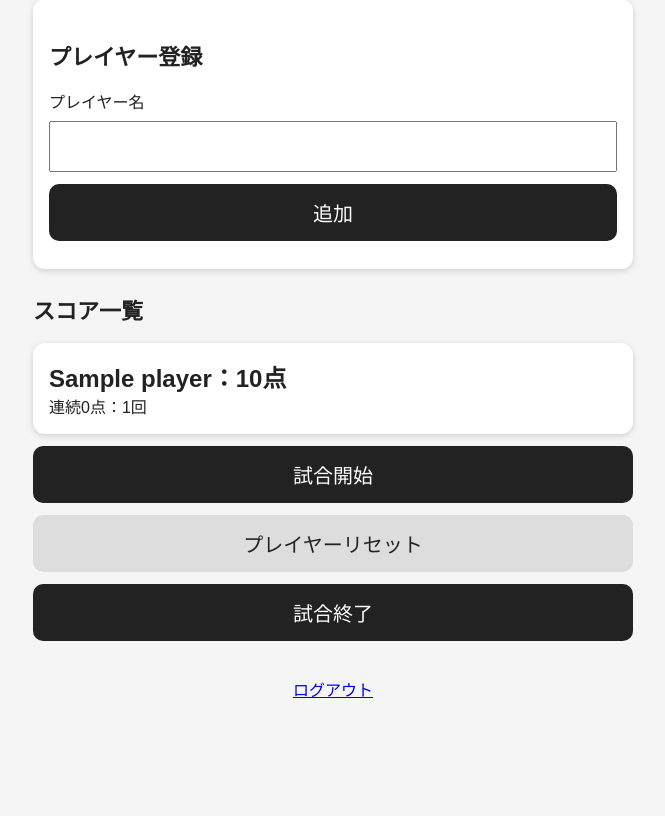
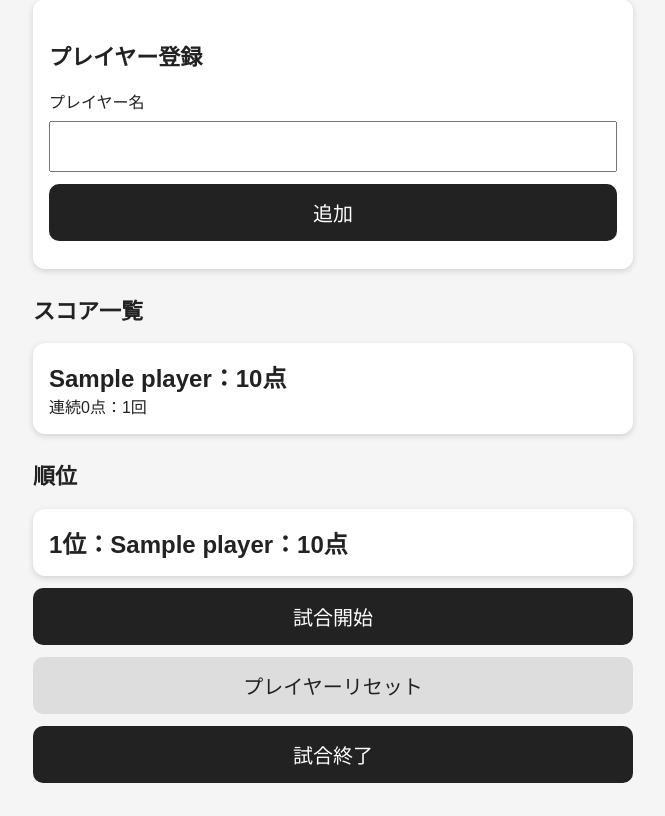
Before and after one commit to mappoll/molkky-score-app, a Flask app: template templates/index.html in a window 1280 px wide. Shown: the part 158-974 px from the top of the page, without its empty margins (307-972 px from the left). Before the commit the page ends 856 px from the top, so only its background shows below. Run offline with Flask 3, Linux system fonts and the light colour scheme; the template is opened without the code that fills it: most values are stand-ins (such as "Sample title", 1, 10 or a date in 2020); parts of the project's set-up code (start-up, migrations or seed data) failed here and were passed over.

Commit message:
Add undo shuffle and ranking

```diff
--- a/app.py
+++ b/app.py
@@ -1,4 +1,6 @@
+import copy
 import os
+import random
 from dotenv import load_dotenv
 from flask import Flask, render_template, request, redirect, url_for, session
 
@@ -15,10 +17,12 @@
 if not APP_PASSWORD:
     raise RuntimeError("APP_PASSWORDが設定されていません。")
 
+
 players = []
 current_player_index = 0
 game_started = False
 winner_message = ""
+game_history = []
 
 
 def reset_game_status():
@@ -27,11 +31,39 @@
     current_player_index = 0
     game_started = False
     winner_message = ""
+    game_history.clear()
 
     for player in players:
         player["score"] = 0
         player["miss_count"] = 0
         player["is_lost"] = False
+
+
+def save_history():
+    game_history.append({
+        "players": copy.deepcopy(players),
+        "current_player_index": current_player_index,
+        "game_started": game_started,
+        "winner_message": winner_message
+    })
+
+
+def restore_last_history():
+    global current_player_index, game_started, winner_message
+
+    if len(game_history) == 0:
+        return False
+
+    snapshot = game_history.pop()
+
+    players.clear()
+    players.extend(snapshot["players"])
+
+    current_player_index = snapshot["current_player_index"]
+    game_started = snapshot["game_started"]
+    winner_message = snapshot["winner_message"]
+
+    return True
 
 
 def get_active_players():
@@ -42,6 +74,13 @@
             active_players.append(player)
 
     return active_players
+
+
+def get_ranking():
+    return sorted(
+        players,
+        key=lambda player: (player["is_lost"], -player["score"], player["miss_count"])
+    )
 
 
 def update_score(player, point):
@@ -79,16 +118,22 @@
         return redirect(url_for("login"))
 
     current_player = None
+    ranking = []
 
     if game_started and len(players) > 0 and not winner_message:
         current_player = players[current_player_index]
+
+    if winner_message:
+        ranking = get_ranking()
 
     return render_template(
         "index.html",
         players=players,
         game_started=game_started,
         current_player=current_player,
-        winner_message=winner_message
+        winner_message=winner_message,
+        ranking=ranking,
+        can_undo=len(game_history) > 0
     )
 
 
@@ -116,7 +161,7 @@
     if game_started:
         return redirect(url_for("index"))
 
-    name = request.form.get("player_name").strip()
+    name = (request.form.get("player_name") or "").strip()
 
     if name != "":
         players.append({
@@ -137,6 +182,7 @@
         return redirect(url_for("login"))
 
     players.clear()
+    game_history.clear()
     current_player_index = 0
     game_started = False
     winner_message = ""
@@ -154,6 +200,7 @@
     if len(players) < 2:
         return redirect(url_for("index"))
 
+    random.shuffle(players)
     reset_game_status()
     game_started = True
 
@@ -186,6 +233,8 @@
     if point < 0 or point > 12:
         return redirect(url_for("index"))
 
+    save_history()
+
     update_score(current_player, point)
 
     if current_player["is_lost"]:
@@ -207,6 +256,16 @@
     return redirect(url_for("index"))
 
 
+@app.route("/undo_score", methods=["POST"])
+def undo_score():
+    if not session.get("logged_in"):
+        return redirect(url_for("login"))
+
+    restore_last_history()
+
+    return redirect(url_for("index"))
+
+
 @app.route("/end_game", methods=["POST"])
 def end_game():
     global game_started, winner_message
@@ -216,6 +275,7 @@
 
     game_started = False
     winner_message = ""
+    game_history.clear()
 
     return redirect(url_for("index"))
 
--- a/templates/index.html
+++ b/templates/index.html
@@ -52,6 +52,22 @@
             </div>
         {% endif %}
 
+        {% if winner_message and ranking %}
+            <h2>順位</h2>
+
+            {% for player in ranking %}
+                <div class="card">
+                    <div class="score">
+                        {{ loop.index }}位：{{ player.name }}：{{ player.score }}点
+                    </div>
+
+                    {% if player.is_lost %}
+                        <div class="lost">失格</div>
+                    {% endif %}
+                </div>
+            {% endfor %}
+        {% endif %}
+
         {% if not game_started %}
             <form action="{{ url_for('start_game') }}" method="POST">
                 <button class="primary-button" type="submit">試合開始</button>
@@ -81,7 +97,15 @@
                     {% endfor %}
                 </div>
             </div>
+        {% endif %}
 
+        {% if game_started and can_undo %}
+            <form action="{{ url_for('undo_score') }}" method="POST">
+                <button class="sub-button" type="submit">直前の入力を取り消す</button>
+            </form>
+        {% endif %}
+
+        {% if game_started and not winner_message %}
             <form action="{{ url_for('end_game') }}" method="POST">
                 <button class="danger-button" type="submit">試合終了</button>
             </form>
```
